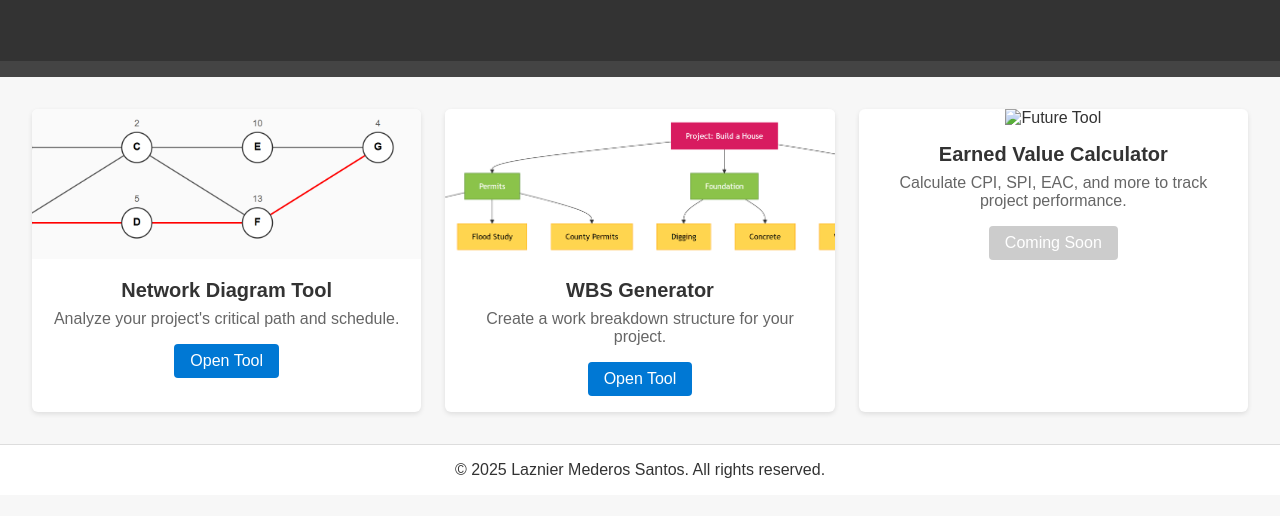
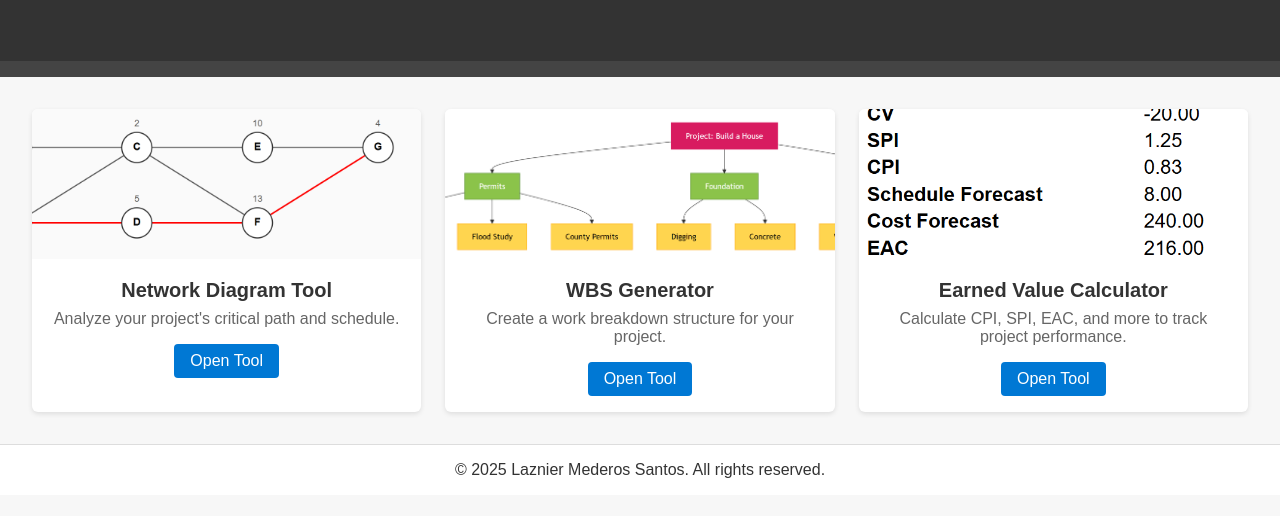
Before and after one commit to laznier/ProjectManagerHelper, a plain HTML site: page index.html in a window 1280 px wide. Shown: the part 142-658 px from the top of the page. Drawn offline with Linux system fonts and the light colour scheme.

Commit message:
Update index.html

```diff
--- a/index.html
+++ b/index.html
@@ -42,10 +42,10 @@
 
     <!-- CARD 3: Future Tools... -->
     <div class="tool-card">
-      <img src="images/placeholder.png" alt="Future Tool" />
+      <img src="images/evc.png" alt="Earned Value Calculator" />
       <h2>Earned Value Calculator</h2>
       <p>Calculate CPI, SPI, EAC, and more to track project performance.</p>
-      <a href="#" class="tool-button disabled">Coming Soon</a>
+      <a href="evc/" class="tool-button">Open Tool</a>
     </div>
 
     <!-- Add more tool-cards as needed -->
```
